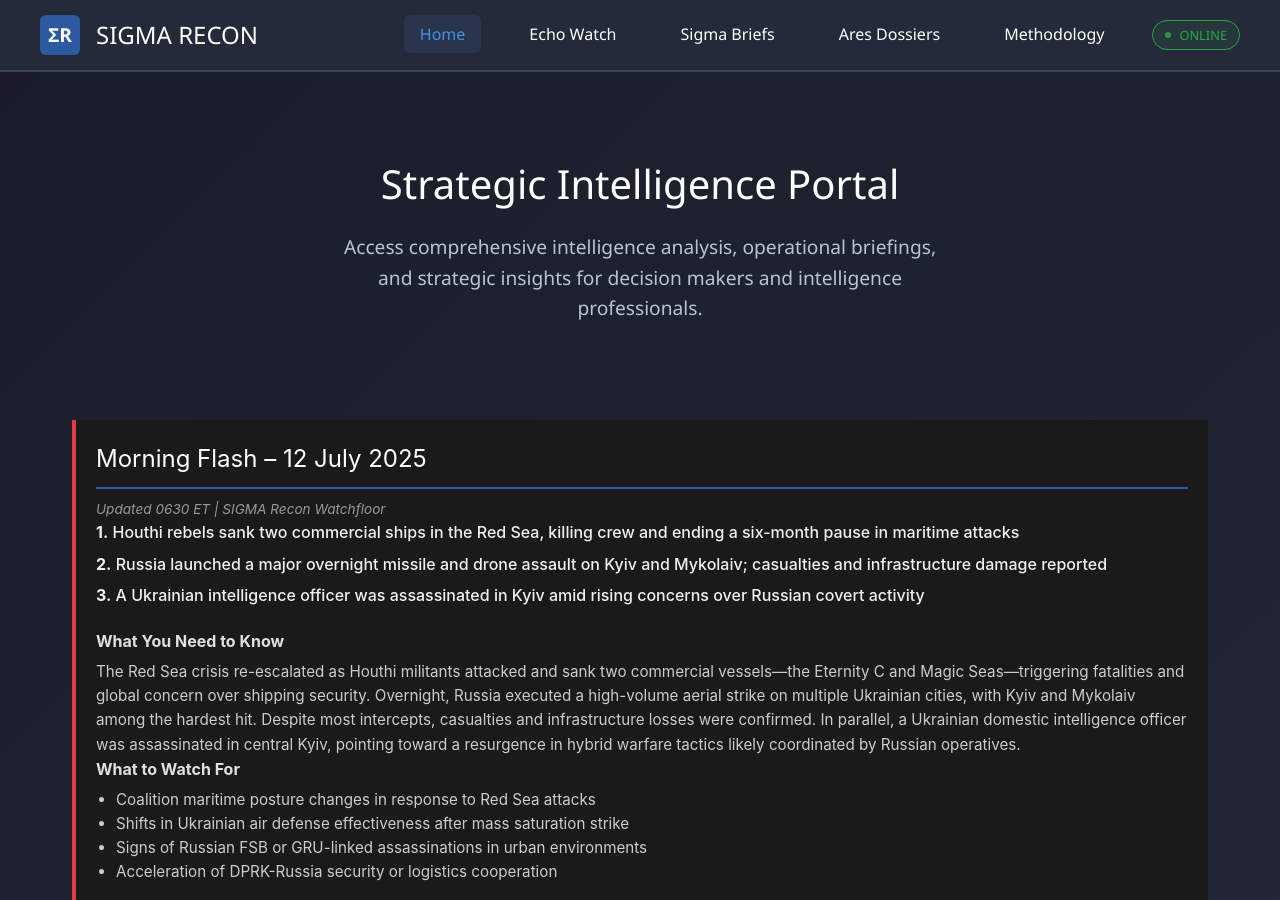
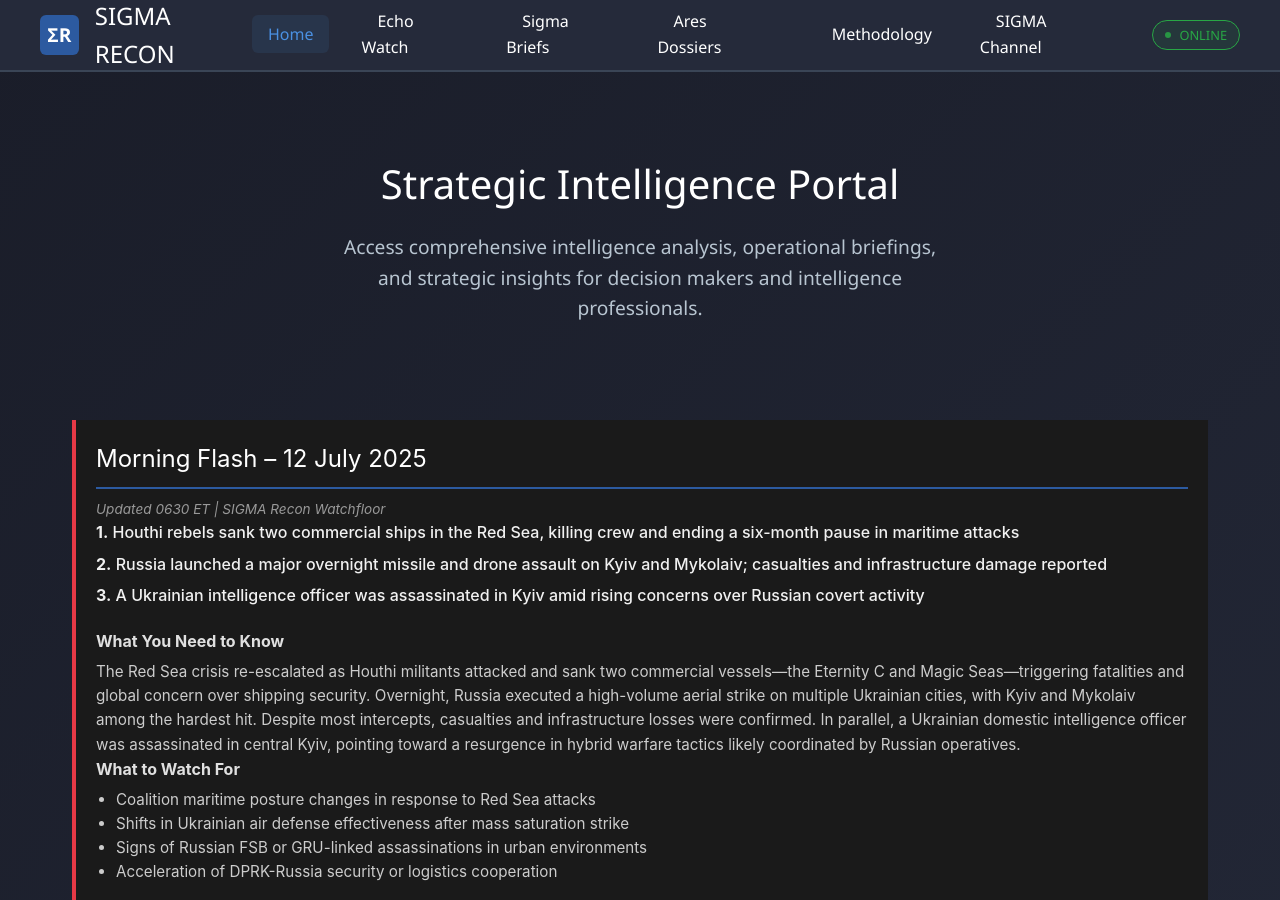
Before and after one commit to Monster52/SIGMA_Recon, a Jekyll site: the page built from index.html, in a window 1280 px wide and 900 px high. Built offline with Jekyll 4.4.1, drawn with Linux system fonts in a browser that asks for light colours.

Commit message:
Added youtube link

```diff
--- a/_layouts/default.html
+++ b/_layouts/default.html
@@ -634,6 +634,9 @@
                     <a href="{{ site.baseurl }}/about/" class="nav-link {% if page.url contains 'methodology' %}active{% endif %}">Methodology</a>
                 </li>
                 <li class="nav-item">
+                    <a href="https://www.youtube.com/channel/UCQMtsyghuOoS2S3LNbsPezQ" class="nav-link">SIGMA Channel</a>
+                </li>
+                <li class="nav-item">
                     <div class="status-badge">
                         <div class="status-dot"></div>
                         <span>ONLINE</span>
```
